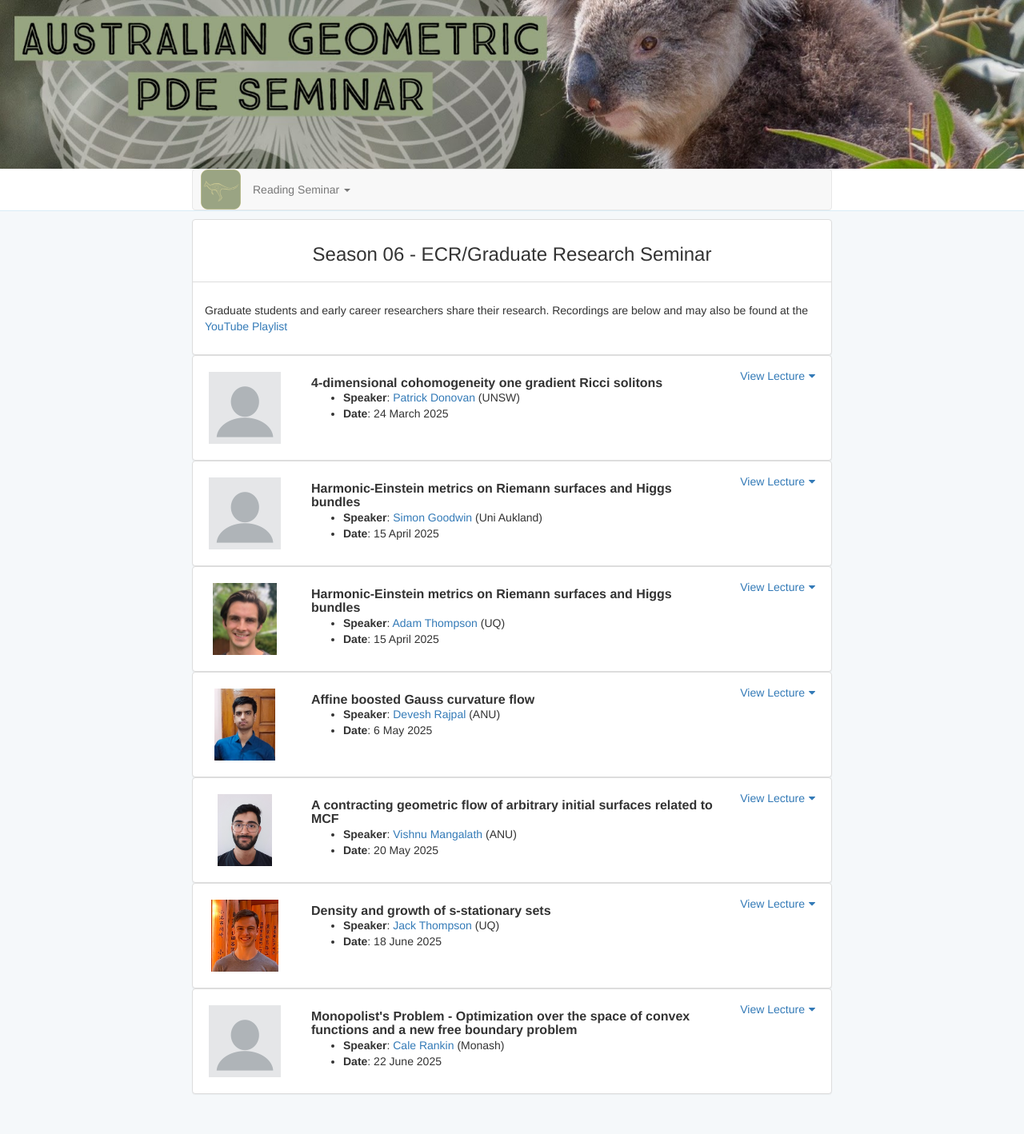
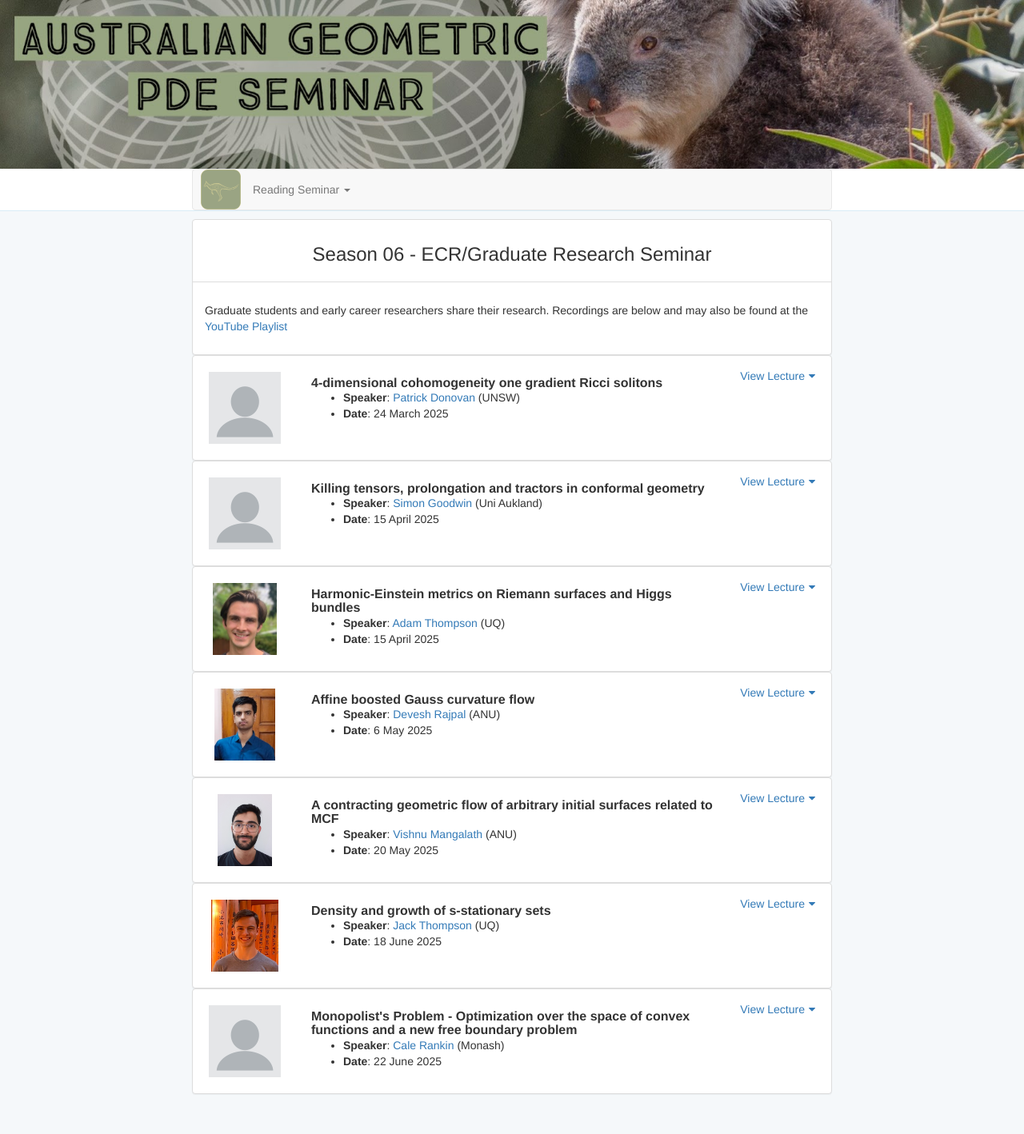
Before and after one commit to oz-geom-pde/oz-geom-pde.github.io, a Jekyll site: the page built from season06/index.html, in a window 1280 px wide. Shown: the whole page at 80% size. Built offline with Jekyll 4.4.1, drawn with Linux system fonts in a browser that asks for light colours.

Commit message:
Fixed title in Simon Goodwin's talk.

```diff
--- a/_posts/geompde/2025-04-15-simon-goodwin.html
+++ b/_posts/geompde/2025-04-15-simon-goodwin.html
@@ -1,6 +1,6 @@
 ---
 layout: post
-title: Harmonic-Einstein metrics on Riemann surfaces and Higgs bundles
+title: Killing tensors, prolongation and tractors in conformal geometry
 speaker: Simon Goodwin
 profile-pic: blank.jpg
 speaker-url:
```
